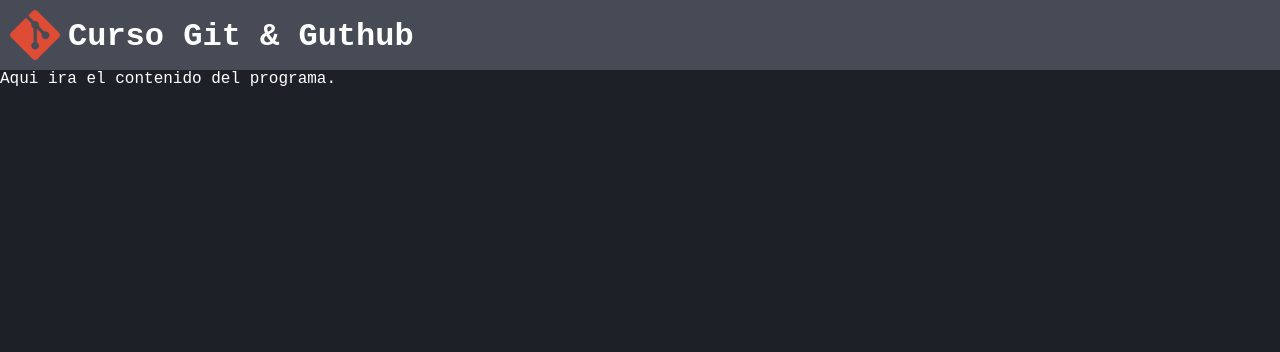
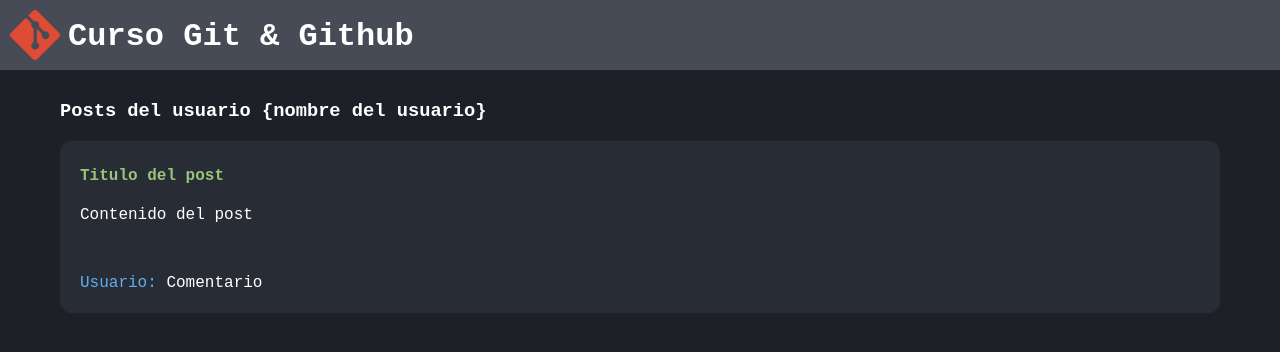
Before and after one commit to Delighx/curso-git, a plain HTML site: page Index.html in a window 1280 px wide. Drawn offline with Linux system fonts and the light colour scheme; a web font is replaced by a local one.

Commit message:
Add post html

```diff
--- a/Index.html
+++ b/Index.html
@@ -13,10 +13,15 @@
 <body>
     <div class="bar">
         <img class="logo" src="img/Logo Git.png">
-        <h1>Curso Git & Guthub</h1>
+        <h1>Curso Git & Github</h1>
     </div>
-    <div>
-        Aqui ira el contenido del programa.
+    <div class="container" id="content">
+        <h3>Posts del usuario {nombre del usuario}</h3>
+        <div class="post">
+            <h4> Titulo del post</h4>
+            <p>Contenido del post</p>
+            <br>
+            <p><span>Usuario:</span> Comentario</p>
     </div>
 </body>
 </html>
```
